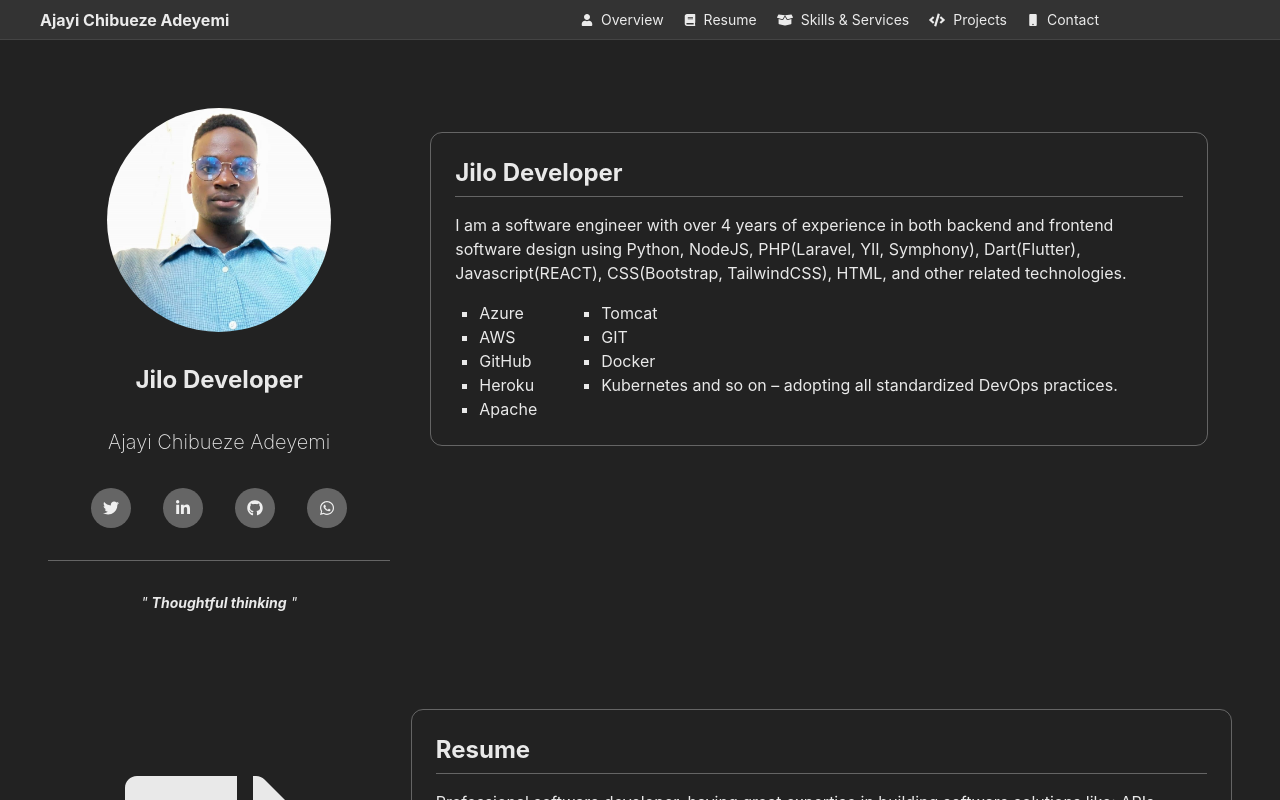
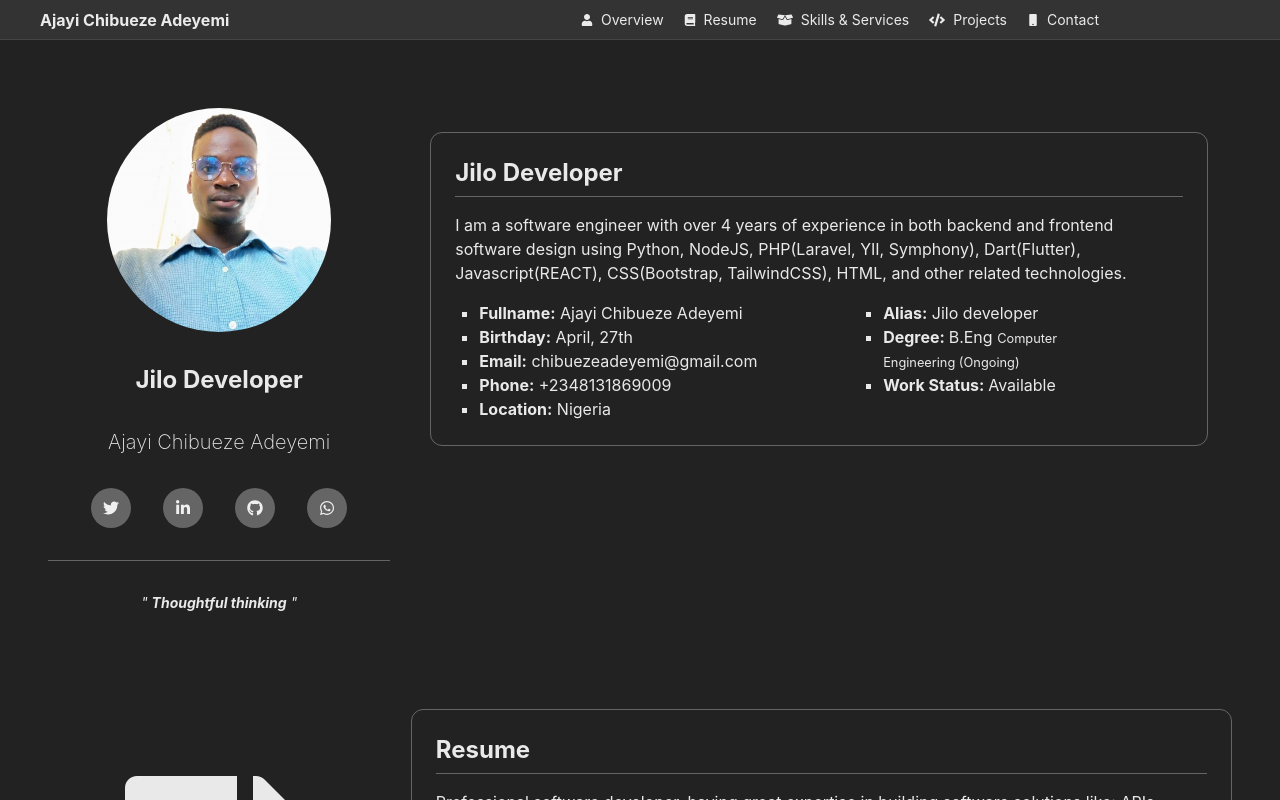
Before and after one commit to Chibueze-Adeyemi-Ajayi/REACT_portfolio, a React (Create React App) app: page / in a window 1280 px wide. Shown: the top 800 px of the page. Built offline with nearby package versions, Linux system fonts and the light colour scheme.

Commit message:
My portfolio

```diff
--- a/src/components/overview.js
+++ b/src/components/overview.js
@@ -41,19 +41,18 @@ const Overview = () => {
                         I am a software engineer with over 4 years of experience in both backend and frontend software design using Python,
                         NodeJS, PHP(Laravel, YII, Symphony), Dart(Flutter), Javascript(REACT), CSS(Bootstrap, TailwindCSS), HTML, and other related technologies.
                     </font>
-                    <ul className="text-white/90 px-6 list-[square] flex flex-row space-x-16">
+                    <ul className="text-white/90 w-full px-6 list-[square] grid grid-cols-2 space-x-16">
                         <div>
-                            <li>Azure</li>
-                            <li>AWS</li>
-                            <li>GitHub</li>
-                            <li>Heroku</li>
-                            <li>Apache</li>
+                            <li><b>Fullname:</b> Ajayi Chibueze Adeyemi</li>
+                            <li><b>Birthday:</b> April, 27th</li>
+                            <li><b>Email:</b> <a href="mailto:chibuezeadeyemi@gmail.com">chibuezeadeyemi@gmail.com</a> </li>
+                            <li><b>Phone:</b> <a href="tel:+2348131869009">+2348131869009</a></li>
+                            <li><b>Location:</b> Nigeria</li>
                         </div>
                         <div>
-                            <li>Tomcat</li>
-                            <li>GIT</li>
-                            <li>Docker</li>
-                            <li>Kubernetes and so on – adopting all standardized DevOps practices.</li>
+                            <li><b>Alias:</b> Jilo developer</li>
+                            <li><b>Degree: </b> B.Eng <small>Computer Engineering&nbsp;(Ongoing)</small></li>
+                            <li><b>Work Status: </b>Available</li>
                         </div>
                     </ul>
                 </div>
```
